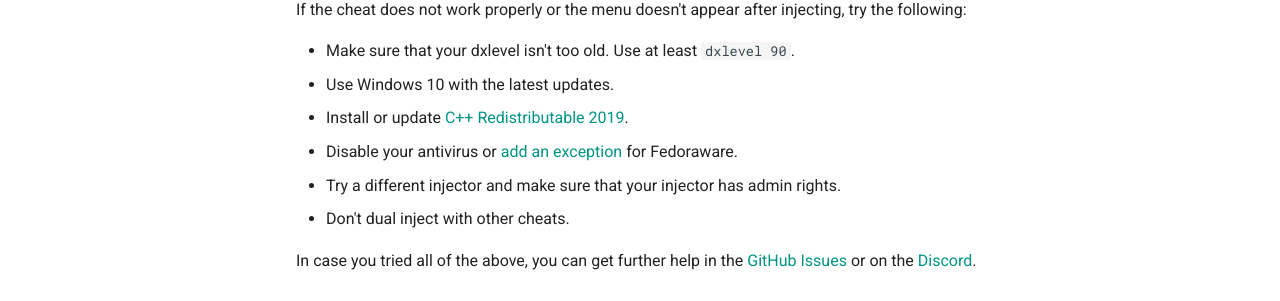
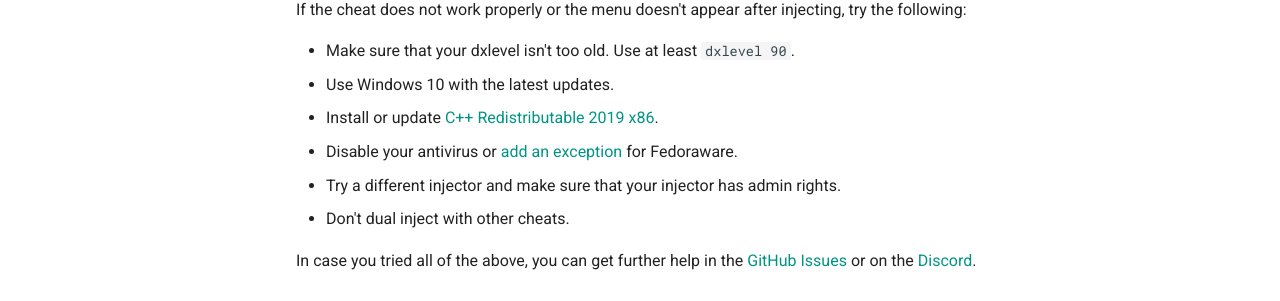
Before and after one commit to imgladnotu/Docs-Edit, an MkDocs documentation site: the page built from docs/faq.md, in a window 1280 px wide. Shown: the part 282-583 px from the top of the page. Built offline with MkDocs 1.6.1 and Material for MkDocs 9.7.7, drawn with Linux system fonts in a browser that asks for light colours; comment, search, counter and statistics services are not loaded.

Commit message:
Improved feature docs

```diff
--- a/docs/faq.md
+++ b/docs/faq.md
@@ -6,7 +6,7 @@ If the cheat does not work properly or the menu doesn't appear after injecting,
 
 - Make sure that your dxlevel isn't too old. Use at least `dxlevel 90`.
 - Use Windows 10 with the latest updates.
-- Install or update [C++ Redistributable 2019](https://aka.ms/vs/17/release/vc_redist.x86.exe).
+- Install or update [C++ Redistributable 2019 x86](https://aka.ms/vs/17/release/vc_redist.x86.exe).
 - Disable your antivirus or [add an exception](https://support.microsoft.com/en-us/windows/add-an-exclusion-to-windows-security-811816c0-4dfd-af4a-47e4-c301afe13b26) for Fedoraware.
 - Try a different injector and make sure that your injector has admin rights.
 - Don't dual inject with other cheats.
```
